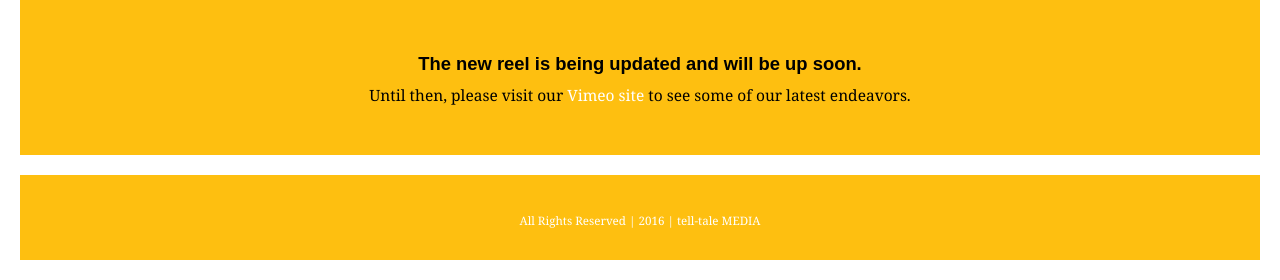
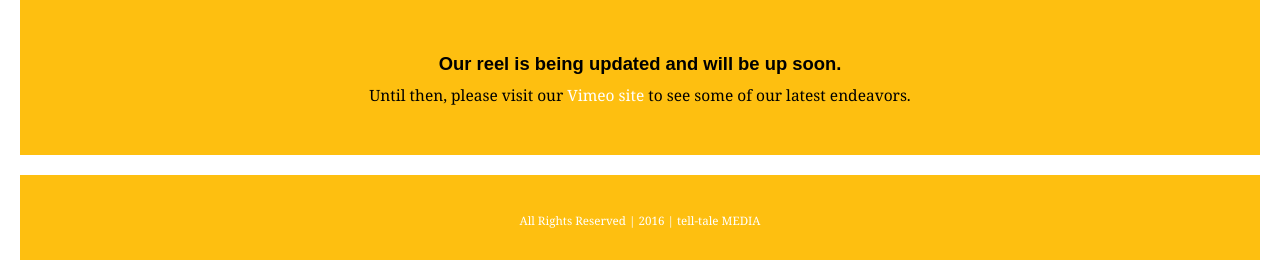
Before and after one commit to lindseyemaddox/tell-tale-media, a PHP site: page /film in a window 1280 px wide. Shown: the part 683-963 px from the top of the page. Run offline with PHP 8.4, Linux system fonts and the light colour scheme; some libraries are stand-ins or nearby versions.

Commit message:
Removed link to bill hudson agency, changed wording on film

```diff
--- a/design.php
+++ b/design.php
@@ -47,7 +47,7 @@
 		      			<h3>Freelance website design project for the Bill Hudson Agency. Established in 1963, the Bill Hudson Agency (BHA) is the oldest and one of the largest marketing and communications firms in Nashville. Their motto is “Do the right thing and do it well” and their mascot is Addy, the majestic Goldendoodle.</h3>
 		      			<div class="btns">
 			      			<a href="/_assets/img/portfolio-hudson-index.jpg" class="btn two fancybox" rel="hudson" title="Web design for the Bill Hudson Agency">View Slides</a>
-			      			<a class="btn two" href="http://www.billhudsonagency.com/" target="_blank" title="Bill Hudson Agency Website">Visit Site</a>
+<!-- 			      			<a class="btn two" href="http://www.billhudsonagency.com/" target="_blank" title="Bill Hudson Agency Website">Visit Site</a> -->
 						</div><!--btns-->
 		      		</div><!--hover-->
 
--- a/film.php
+++ b/film.php
@@ -27,7 +27,7 @@
 
 			<article id="text">
 
-				<h1 style="text-align:center;">The new reel is being updated and will be up soon.</h1>
+				<h1 style="text-align:center;">Our reel is being updated and will be up soon.</h1>
 
 				<h2 style="text-align:center;">Until then, please visit our <a href="https://vimeo.com/ttmnashville" target="_blank">Vimeo site</a> to see some of our latest endeavors.</h2>
 
```
